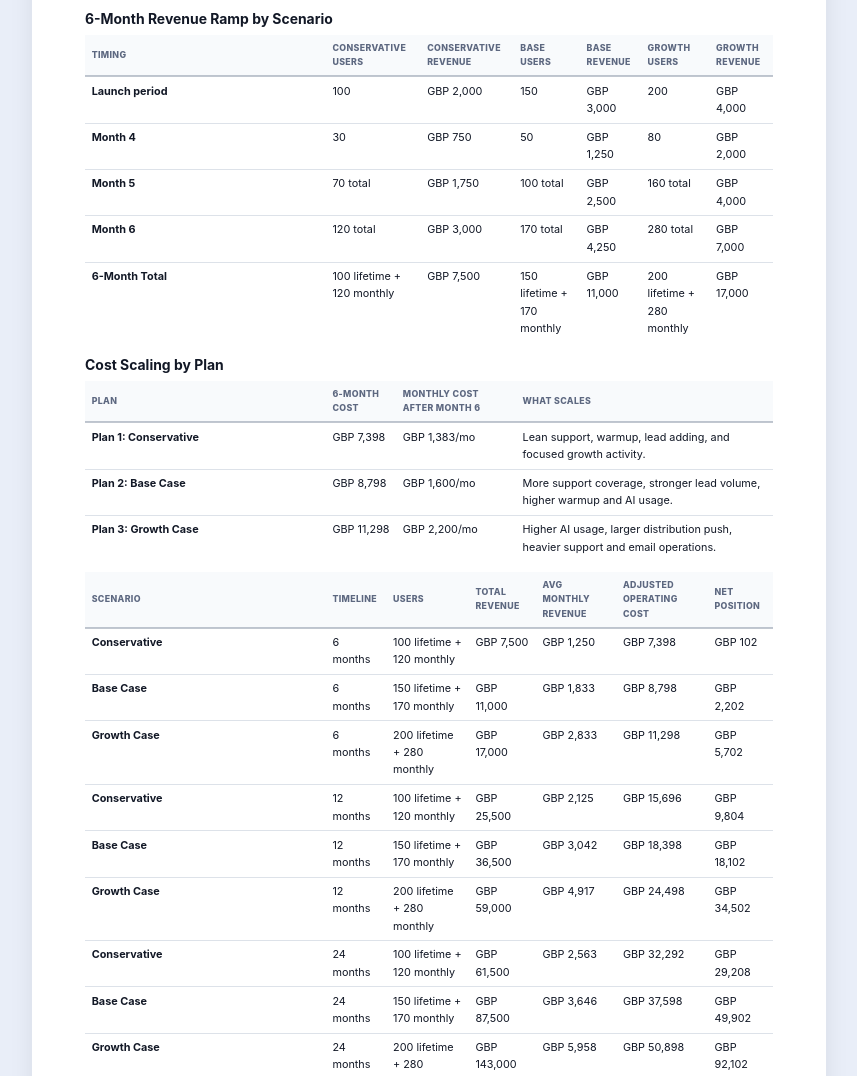
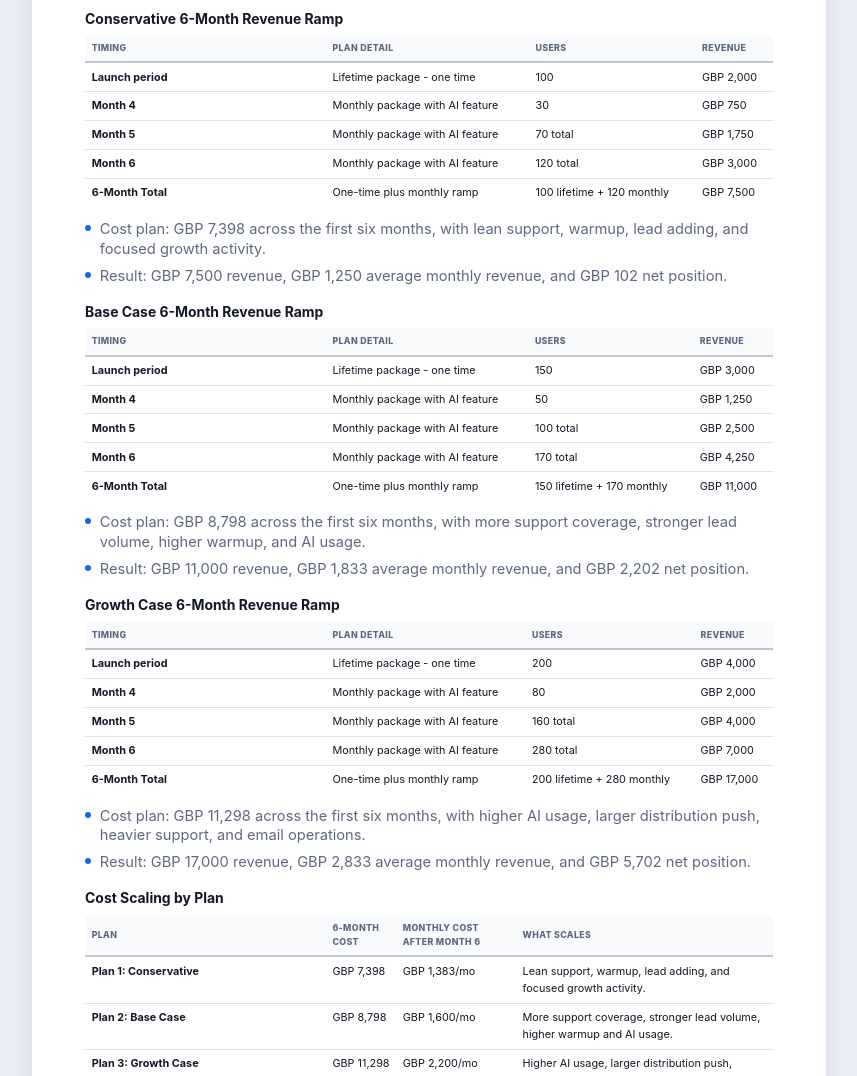
Before and after one commit to muhammadsalauddin/ai-powered-email-marketing, a plain HTML site: page investor.html in a window 1280 px wide. Shown: the part 8515-9591 px from the top of the page, without its empty margins (211-1068 px from the left). Drawn offline with Linux system fonts and the light colour scheme.

Commit message:
Update financial projections scenarios

```diff
--- a/investor.html
+++ b/investor.html
@@ -553,67 +553,153 @@
         </div>
 
         <div class="section-block">
-          <h3>6-Month Revenue Ramp by Scenario</h3>
+          <h3>Conservative 6-Month Revenue Ramp</h3>
           <table class="info-table">
             <thead>
               <tr>
                 <th>Timing</th>
-                <th>Conservative Users</th>
-                <th>Conservative Revenue</th>
-                <th>Base Users</th>
-                <th>Base Revenue</th>
-                <th>Growth Users</th>
-                <th>Growth Revenue</th>
+                <th>Plan Detail</th>
+                <th>Users</th>
+                <th>Revenue</th>
               </tr>
             </thead>
             <tbody>
               <tr>
                 <th>Launch period</th>
+                <td>Lifetime package - one time</td>
                 <td>100</td>
                 <td>GBP 2,000</td>
+              </tr>
+              <tr>
+                <th>Month 4</th>
+                <td>Monthly package with AI feature</td>
+                <td>30</td>
+                <td>GBP 750</td>
+              </tr>
+              <tr>
+                <th>Month 5</th>
+                <td>Monthly package with AI feature</td>
+                <td>70 total</td>
+                <td>GBP 1,750</td>
+              </tr>
+              <tr>
+                <th>Month 6</th>
+                <td>Monthly package with AI feature</td>
+                <td>120 total</td>
+                <td>GBP 3,000</td>
+              </tr>
+              <tr>
+                <th>6-Month Total</th>
+                <td>One-time plus monthly ramp</td>
+                <td>100 lifetime + 120 monthly</td>
+                <td>GBP 7,500</td>
+              </tr>
+            </tbody>
+          </table>
+          <ul class="feature-list compact-detail-list">
+            <li>Cost plan: GBP 7,398 across the first six months, with lean support, warmup, lead adding, and focused growth activity.</li>
+            <li>Result: GBP 7,500 revenue, GBP 1,250 average monthly revenue, and GBP 102 net position.</li>
+          </ul>
+        </div>
+
+        <div class="section-block">
+          <h3>Base Case 6-Month Revenue Ramp</h3>
+          <table class="info-table">
+            <thead>
+              <tr>
+                <th>Timing</th>
+                <th>Plan Detail</th>
+                <th>Users</th>
+                <th>Revenue</th>
+              </tr>
+            </thead>
+            <tbody>
+              <tr>
+                <th>Launch period</th>
+                <td>Lifetime package - one time</td>
                 <td>150</td>
                 <td>GBP 3,000</td>
+              </tr>
+              <tr>
+                <th>Month 4</th>
+                <td>Monthly package with AI feature</td>
+                <td>50</td>
+                <td>GBP 1,250</td>
+              </tr>
+              <tr>
+                <th>Month 5</th>
+                <td>Monthly package with AI feature</td>
+                <td>100 total</td>
+                <td>GBP 2,500</td>
+              </tr>
+              <tr>
+                <th>Month 6</th>
+                <td>Monthly package with AI feature</td>
+                <td>170 total</td>
+                <td>GBP 4,250</td>
+              </tr>
+              <tr>
+                <th>6-Month Total</th>
+                <td>One-time plus monthly ramp</td>
+                <td>150 lifetime + 170 monthly</td>
+                <td>GBP 11,000</td>
+              </tr>
+            </tbody>
+          </table>
+          <ul class="feature-list compact-detail-list">
+            <li>Cost plan: GBP 8,798 across the first six months, with more support coverage, stronger lead volume, higher warmup, and AI usage.</li>
+            <li>Result: GBP 11,000 revenue, GBP 1,833 average monthly revenue, and GBP 2,202 net position.</li>
+          </ul>
+        </div>
+
+        <div class="section-block">
+          <h3>Growth Case 6-Month Revenue Ramp</h3>
+          <table class="info-table">
+            <thead>
+              <tr>
+                <th>Timing</th>
+                <th>Plan Detail</th>
+                <th>Users</th>
+                <th>Revenue</th>
+              </tr>
+            </thead>
+            <tbody>
+              <tr>
+                <th>Launch period</th>
+                <td>Lifetime package - one time</td>
                 <td>200</td>
                 <td>GBP 4,000</td>
               </tr>
               <tr>
                 <th>Month 4</th>
-                <td>30</td>
-                <td>GBP 750</td>
-                <td>50</td>
-                <td>GBP 1,250</td>
+                <td>Monthly package with AI feature</td>
                 <td>80</td>
                 <td>GBP 2,000</td>
               </tr>
               <tr>
                 <th>Month 5</th>
-                <td>70 total</td>
-                <td>GBP 1,750</td>
-                <td>100 total</td>
-                <td>GBP 2,500</td>
+                <td>Monthly package with AI feature</td>
                 <td>160 total</td>
                 <td>GBP 4,000</td>
               </tr>
               <tr>
                 <th>Month 6</th>
-                <td>120 total</td>
-                <td>GBP 3,000</td>
-                <td>170 total</td>
-                <td>GBP 4,250</td>
+                <td>Monthly package with AI feature</td>
                 <td>280 total</td>
                 <td>GBP 7,000</td>
               </tr>
               <tr>
                 <th>6-Month Total</th>
-                <td>100 lifetime + 120 monthly</td>
-                <td>GBP 7,500</td>
-                <td>150 lifetime + 170 monthly</td>
-                <td>GBP 11,000</td>
+                <td>One-time plus monthly ramp</td>
                 <td>200 lifetime + 280 monthly</td>
                 <td>GBP 17,000</td>
               </tr>
             </tbody>
           </table>
+          <ul class="feature-list compact-detail-list">
+            <li>Cost plan: GBP 11,298 across the first six months, with higher AI usage, larger distribution push, heavier support, and email operations.</li>
+            <li>Result: GBP 17,000 revenue, GBP 2,833 average monthly revenue, and GBP 5,702 net position.</li>
+          </ul>
         </div>
 
         <div class="section-block">
```
Also changed, not shown: 1 other file.
